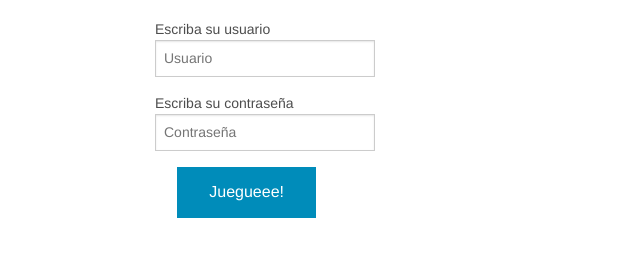
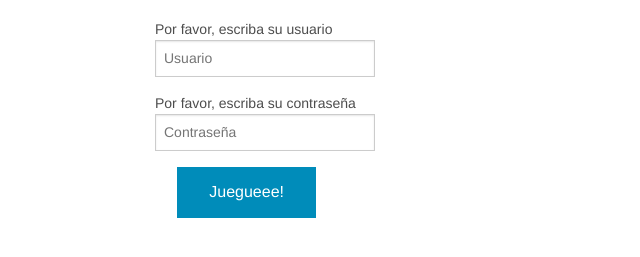
Before and after one commit to carloszc10/Git-Pro, a plain HTML site: page html/index.html in a window 1280 px wide. Shown: the part 69-326 px from the top of the page, without its empty margins (0-640 px from the left). Drawn offline with Linux system fonts and the light colour scheme; files whose address does not match are found by name.

Commit message:
Modificado texto

```diff
--- a/html/index.html
+++ b/html/index.html
@@ -18,10 +18,10 @@
 	<div class="row">
 			<div class="small-5 columns large-3 columns">
 			<h1>Iniciar Sesión</h1>
-      			<label>Escriba su usuario
+      			<label>Por favor, escriba su usuario
         			<input type="text" placeholder="Usuario" />
       			</label>
-      			<label>Escriba su contraseña
+      			<label>Por favor, escriba su contraseña
         			<input type="text" placeholder="Contraseña" />
       			</label>
 					&nbsp;&nbsp;&nbsp;&nbsp;&nbsp;<a role="button" aria-label="submit form" href="www.facebook.com" class="button">Juegueee!</a>
```
